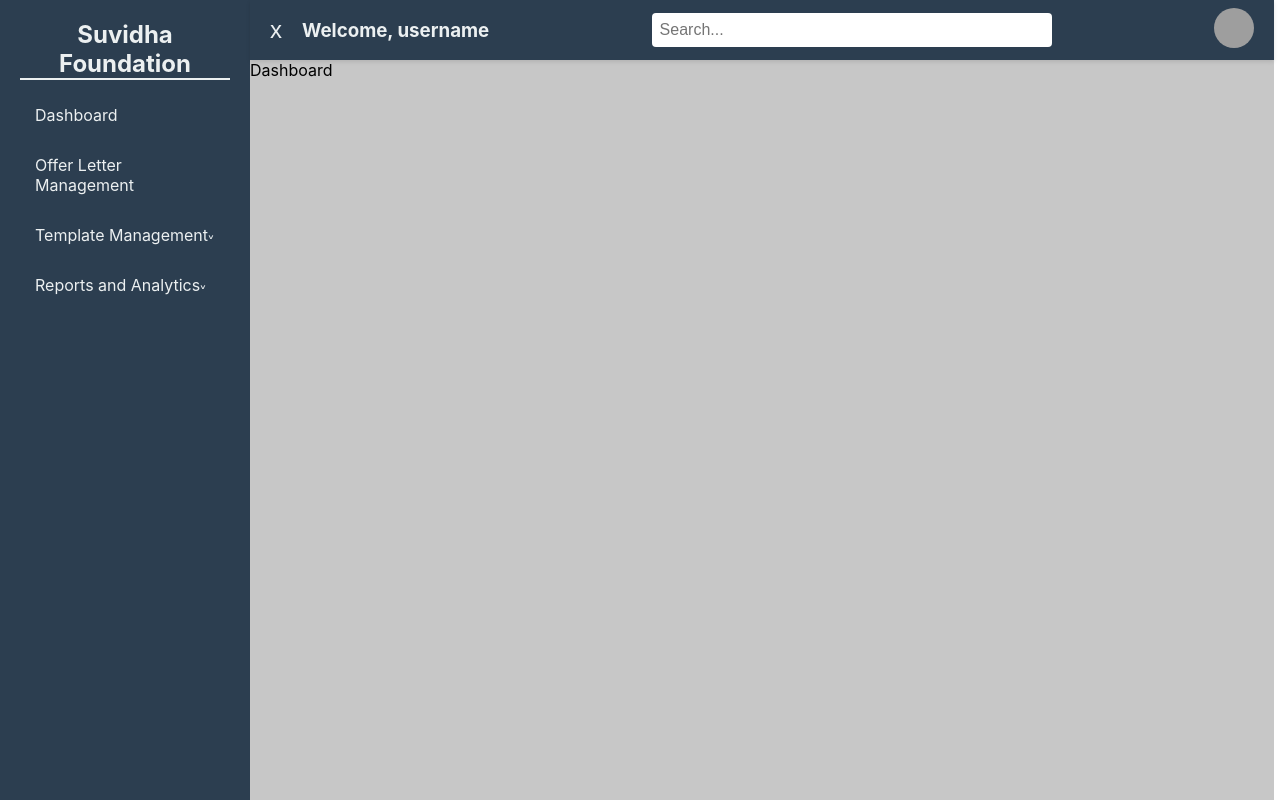
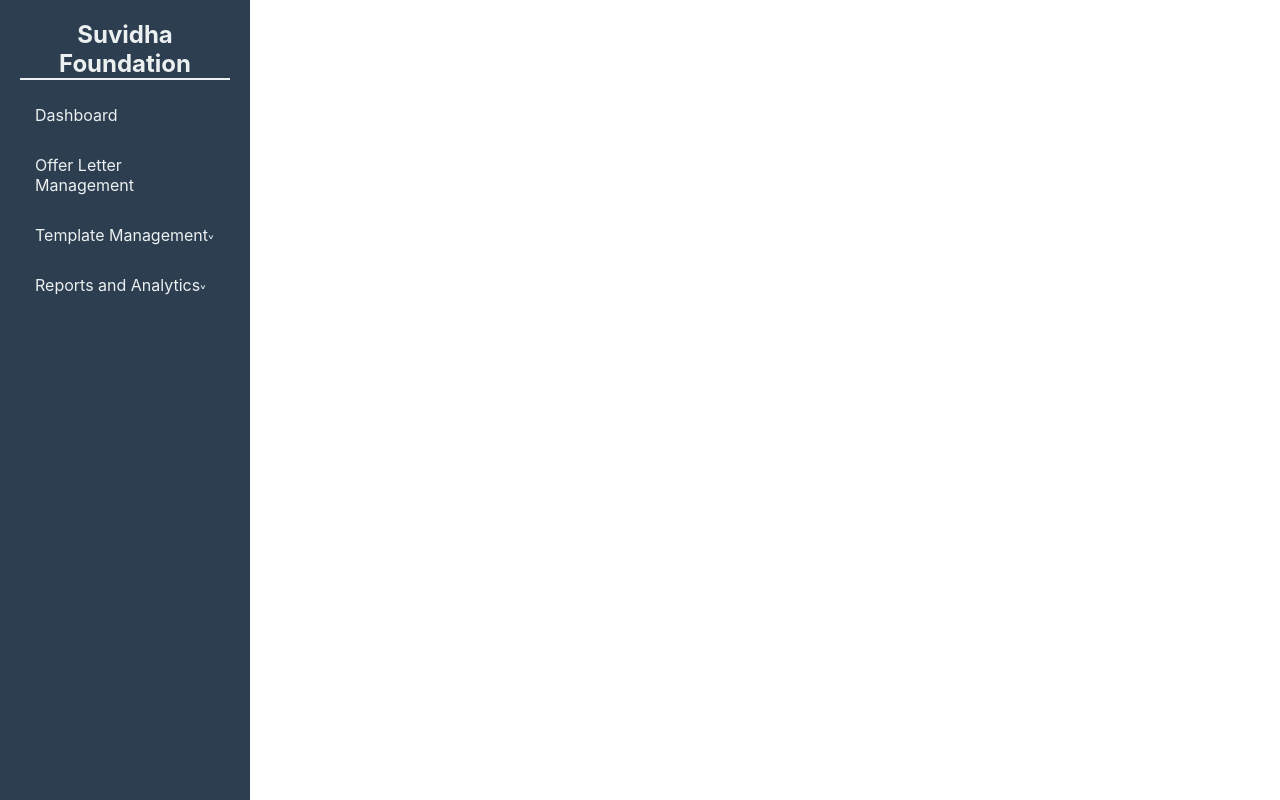
Before and after one commit to salaudeen22/Suvidha-Foundation-Offer-letter-WebApp, a React (Create React App) app: page /home in a window 1280 px wide. Built offline with nearby package versions, Linux system fonts and the light colour scheme; grey boxes are pictures that could not be loaded.

Commit message:
done with sidebar resposivness

```diff
--- a/src/App.css
+++ b/src/App.css
@@ -11,6 +11,7 @@
 }
 /* -------Sidebar ------------- */
 /* General Sidebar Styles */
+
 .sidebar {
   position: absolute;
   width: 250px;
@@ -20,7 +21,19 @@
   flex-direction: column;
   height: 100vh;
   padding: 20px;
+  transition: transform 0.3s ease;
 }
+
+/* Hide the sidebar */
+.sidebar.hidden {
+  transform: translateX(-100%);
+}
+
+/* Show the sidebar */
+.sidebar.visible {
+  transform: translateX(0);
+}
+
 .sidebar a,Link
 {
   color: inherit;
@@ -150,16 +163,20 @@
 }
 
 
-.Home
-{
+.Home {
   position: absolute;
+  height: 100vh;
+  width: calc(100% - 250px);
   margin-left: 250px;
-  height: 100vh;
-  width: 80%;
   background-color: rgb(199, 199, 199);
-  width: calc(100%-20%);
+  transition: margin-left 0.3s ease, width 0.3s ease;
+}
 
+.Home.sidebar-hidden {
+  width: 100%;
+  margin-left: 0;
 }
+
 
 /* Responsive Styles */
 /* @media (max-width: 768px) {
--- a/src/App.js
+++ b/src/App.js
@@ -5,19 +5,20 @@
 import './App.css';
 import Home from './screen/Home';
 import OfferletterManagement from './screen/OfferletterManagement';
+import SideBarContextProvider from './ContextProvider/SidebarContextProvider';
 
 function App() {
   return (
     <Router>
       <div className='Main'>
+        <SideBarContextProvider>
+          <Sidebar />
 
-        <Sidebar />
-        <Home/>
-        <Routes>
-          <Route path="/" element={<Home />} />
-          <Route path="/OfferletterManagement" element={<OfferletterManagement />} />
-
-        </Routes>
+          <Routes>
+            <Route path="/" element={<Home />} />
+            <Route path="/OfferletterManagement" element={<OfferletterManagement />} />
+          </Routes>
+        </SideBarContextProvider>
       </div>
     </Router>
   );
--- /dev/null
+++ b/src/ContextProvider/SidebarContext.js
@@ -0,0 +1,5 @@
+import React from "react";
+
+const SideBarContext = React.createContext();
+
+export default SideBarContext;
--- /dev/null
+++ b/src/ContextProvider/SidebarContextProvider.jsx
@@ -0,0 +1,14 @@
+import React, { useState } from "react";
+import SideBarContext from "./SidebarContext";
+
+const SideBarContextProvider = ({ children }) => {
+  const [sidebar, setsidebar] = useState(true);
+
+  return (
+    <SideBarContext.Provider value={{ sidebar, setsidebar }}>
+      {children}
+    </SideBarContext.Provider>
+  );
+};
+
+export default SideBarContextProvider;
--- a/src/components/Navbar.jsx
+++ b/src/components/Navbar.jsx
@@ -1,10 +1,19 @@
-import React from "react";
+import React, { useContext } from "react";
+import SideBarContext from "../ContextProvider/SidebarContext";
 
 function Navbar() {
+  const { sidebar, setsidebar } = useContext(SideBarContext);
+
+  const handleClick = (e) => {
+    e.preventDefault();
+    setsidebar(!sidebar);
+    console.log(sidebar);
+  };
+
   return (
     <div className="navbar">
       <div className="navbar-state">
-        <button className="close-btn">x</button>
+        <button className="close-btn" onClick={handleClick}>x</button>
         <h3 className="welcome-message">Welcome, username</h3>
       </div>
 
--- a/src/components/Sidebar.jsx
+++ b/src/components/Sidebar.jsx
@@ -1,8 +1,9 @@
-import React, { useState } from "react";
+import React, { useContext, useState } from "react";
 import { Link } from 'react-router-dom';
-
+import SideBarContext from "../ContextProvider/SidebarContext";
 
 function Sidebar() {
+  const { sidebar } = useContext(SideBarContext);
   const [openSections, setOpenSections] = useState({
     offerLetterManagement: false,
     templateManagement: false,
@@ -18,7 +19,7 @@
   };
 
   return (
-    <div className="sidebar">
+    <div className={`sidebar ${sidebar ? 'visible' : 'hidden'}`}>
       <div className="logo">
         <h2>Suvidha Foundation</h2>
         <hr />
@@ -34,27 +35,20 @@
             className={openSections.offerLetterManagement ? "active" : ""}
           >
             <div id="liheader">
-            {" "}
               Offer Letter Management
-
             </div>
-
-
           </li>
         </Link>
-
         <li
           onClick={() => toggleSection("templateManagement")}
           className={openSections.templateManagement ? "active" : ""}
         >
           <div id="liheader">
-            {" "}
             Template Management
             <span className="icon">
               {openSections.templateManagement ? "^" : "^"}
             </span>
           </div>
-
           {openSections.templateManagement && (
             <ul className="submenu">
               <li>View Templates</li>
@@ -63,20 +57,16 @@
             </ul>
           )}
         </li>
-
-
         <li
           onClick={() => toggleSection("reportsAndAnalytics")}
           className={openSections.reportsAndAnalytics ? "active" : ""}
         >
           <div id="liheader">
-
             Reports and Analytics
             <span className="icon">
               {openSections.reportsAndAnalytics ? "^" : "^"}
             </span>
           </div>
-
           {openSections.reportsAndAnalytics && (
             <ul className="submenu">
               <li>Offer Letter Statistics</li>
--- a/src/screen/Home.jsx
+++ b/src/screen/Home.jsx
@@ -1,9 +1,11 @@
-import React from 'react';
+import React, { useContext } from 'react';
 import Navbar from '../components/Navbar';
+import SideBarContext from '../ContextProvider/SidebarContext';
 
 function Home() {
+  const { sidebar } = useContext(SideBarContext);
   return (
-    <div className='Home'>
+    <div className={`Home ${sidebar ? 'sidebar-visible' : 'sidebar-hidden'}`}>
       <Navbar />
       Dashboard
     </div>
```
Lines whose indentation alone changed are shown as unchanged.
